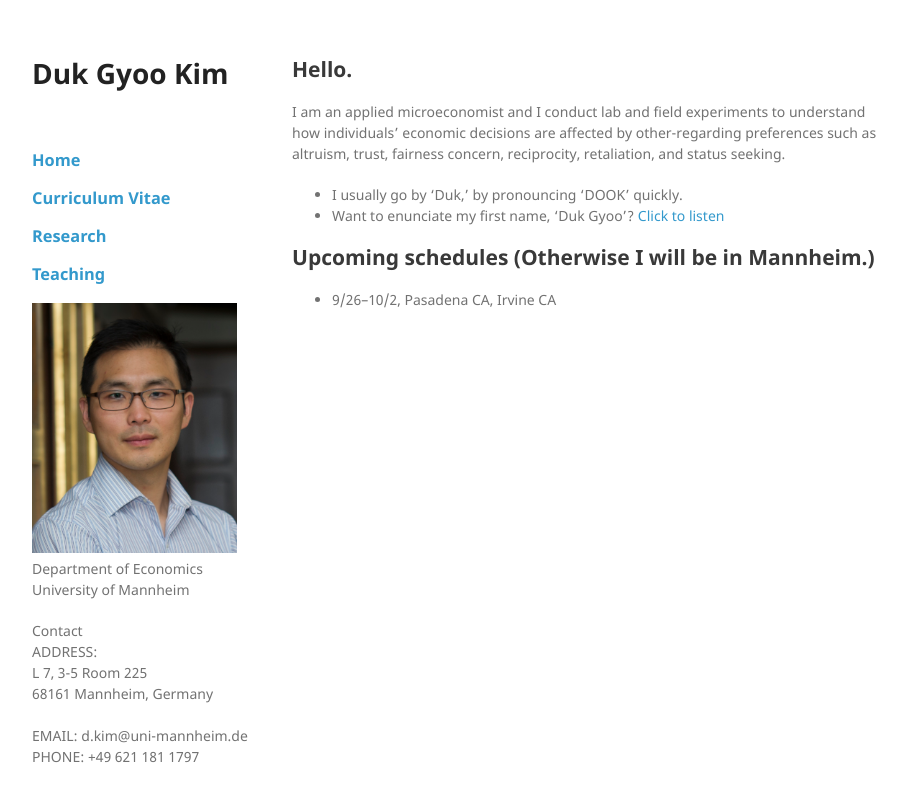
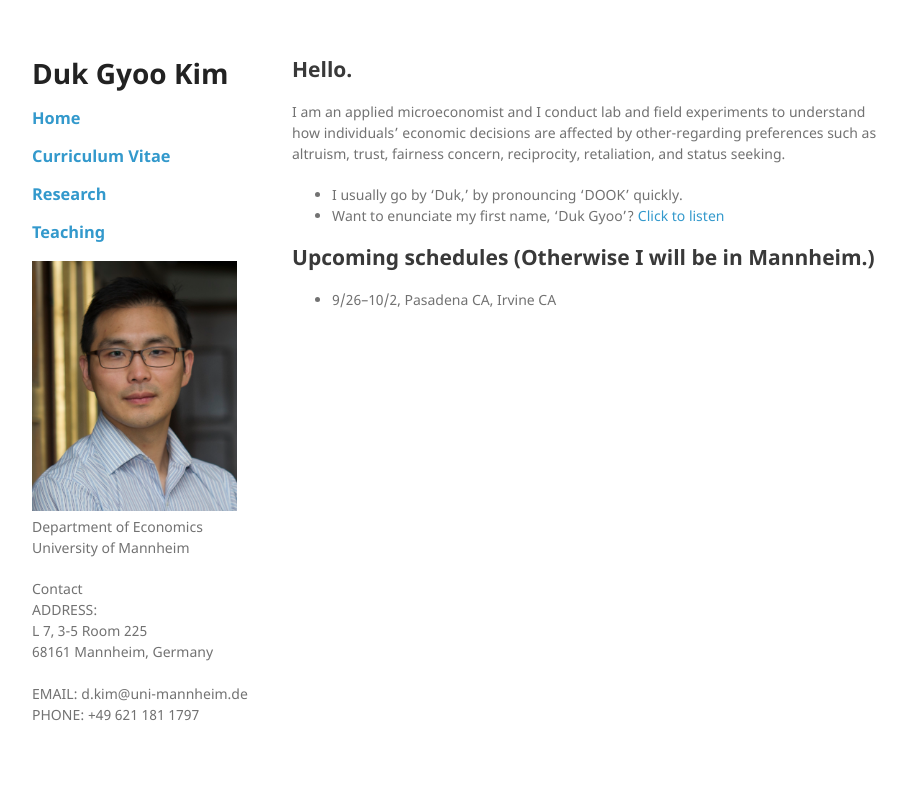
Before and after one commit to kimdukgyoo/kimdukgyoo.github.io, a Jekyll site: the page built from index.md, in a window 1280 px wide. Shown: the top 802 px of the page, without its empty margins (178-1085 px from the left). Built offline with Jekyll 4.4.1, drawn with Linux system fonts in a browser that asks for light colours; our own code applies the rules of GitHub Pages for plain Markdown files.

```diff
--- a/_layouts/default.html
+++ b/_layouts/default.html
@@ -14,7 +14,7 @@
   <body>
     <div class="wrapper">
       <header>
-        <h1>Duk Gyoo Kim</h1><br><br>
+        <h1>Duk Gyoo Kim</h1>
         <h3><a href="https://kimdukgyoo.github.io"> Home </a></h3>
         <h3><a href="./cv"> Curriculum Vitae </a></h3>
         <h3><a href="./research"> Research </a></h3>
```
